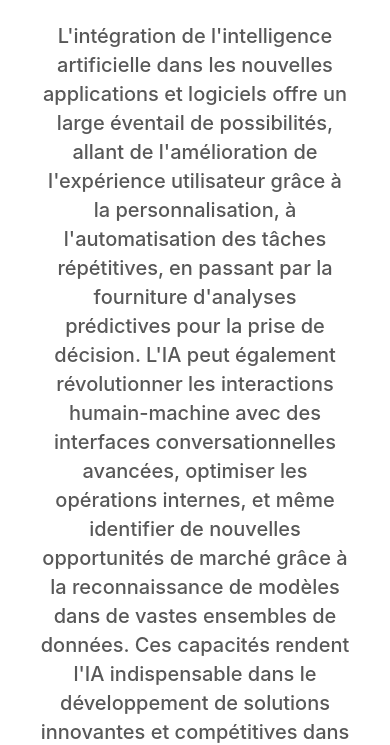
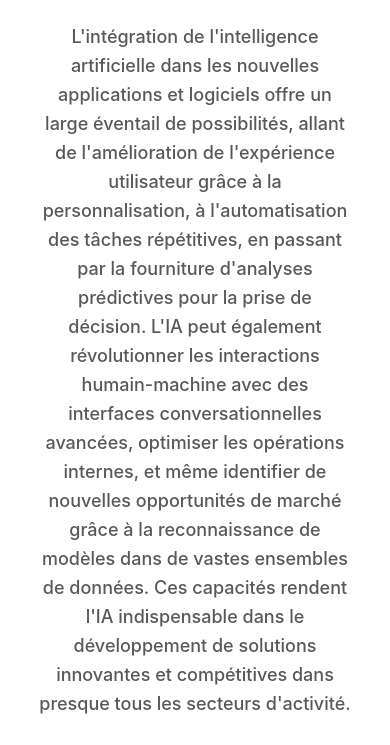
Before and after one commit to watermeloncool/watermelonfr, a plain HTML site: page app.html in a window 390 px wide. Shown: the part 747-1492 px from the top of the page. Drawn offline with Linux system fonts and the light colour scheme.

Commit message:
Add files via upload

```diff
--- a/code/style.css
+++ b/code/style.css
@@ -116,9 +116,9 @@ select {cursor:pointer;}
 @media screen and (max-width: 750px) {
   .page .intro { padding:100px 10% 100px 10%;   }
   .page .intro .grandtitre {font-size:40px; }
-  .page .section { padding:50px 10% 50px 10%; }
-  .page .section .titre { font-size:30px;  }
-  .page .section .texte { /* text-align:left; */  }
+  .page .section .texte {font-size:18px;}
+  .page .section, .page .portofolio, .page .tarifs { padding:50px 10% 50px 10%;  }
+  .page .section .titre,  .page .portofolio .titre, .page .tarifs .titre { font-size:30px;  }
   .page .tarifs .bloc {width:90%; margin: 0 0 10% 0; }
   .page .tarifs .bloc .soustitre {width:55%; margin:5% 5% 30px 5%; }
   .page .tarifs .bloc .prix {width:30%; margin:5% 5% 30px 5%; }
@@ -159,6 +159,8 @@ select {cursor:pointer;}
 
 @media screen and (max-width: 950px) {
 #faq .derouler {width:90%; background:transparent;  margin:0; padding:10px 5%; }
+#faq {padding:50px 0;  }
+#faq .titre {font-size:30px; }
 
 }
 
```
